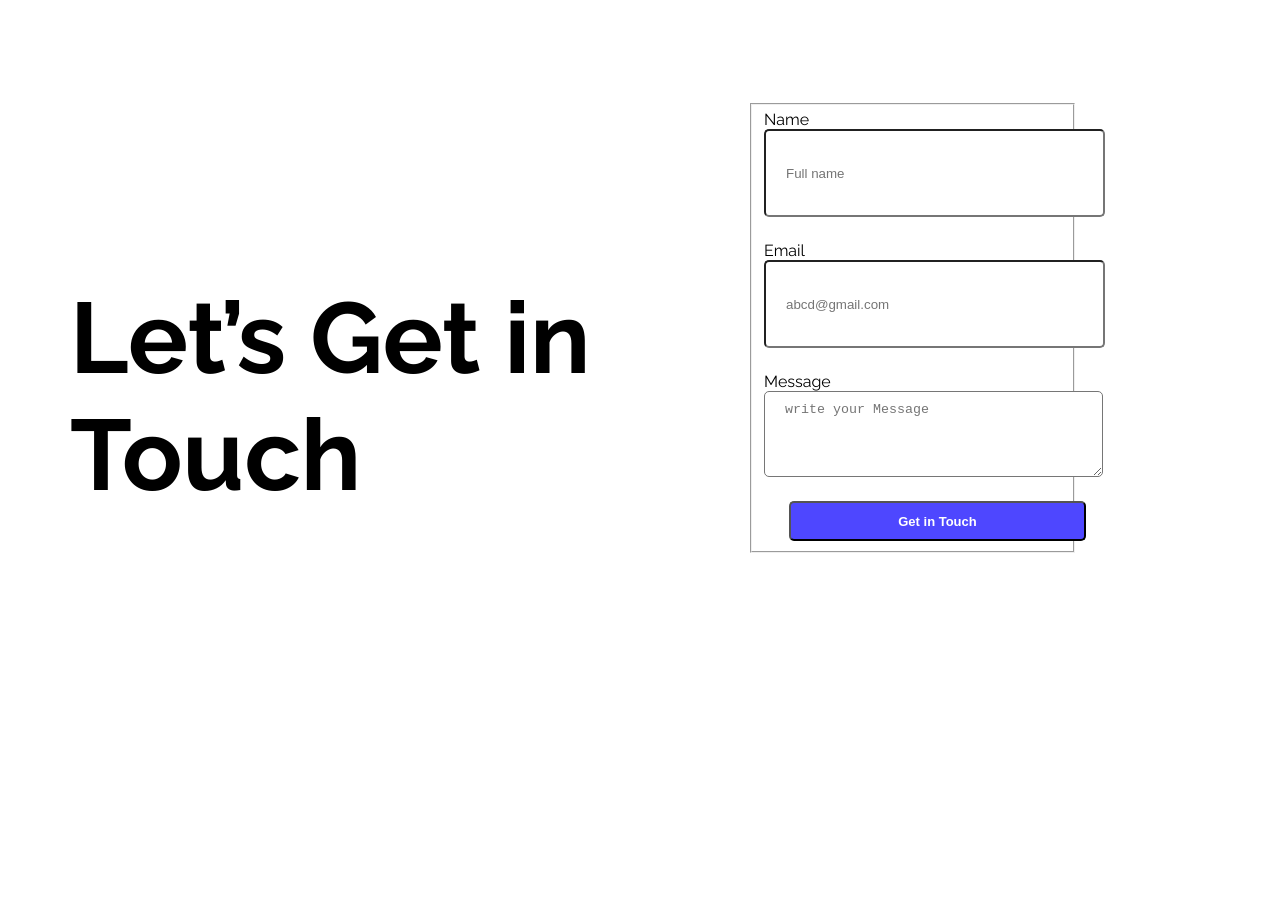
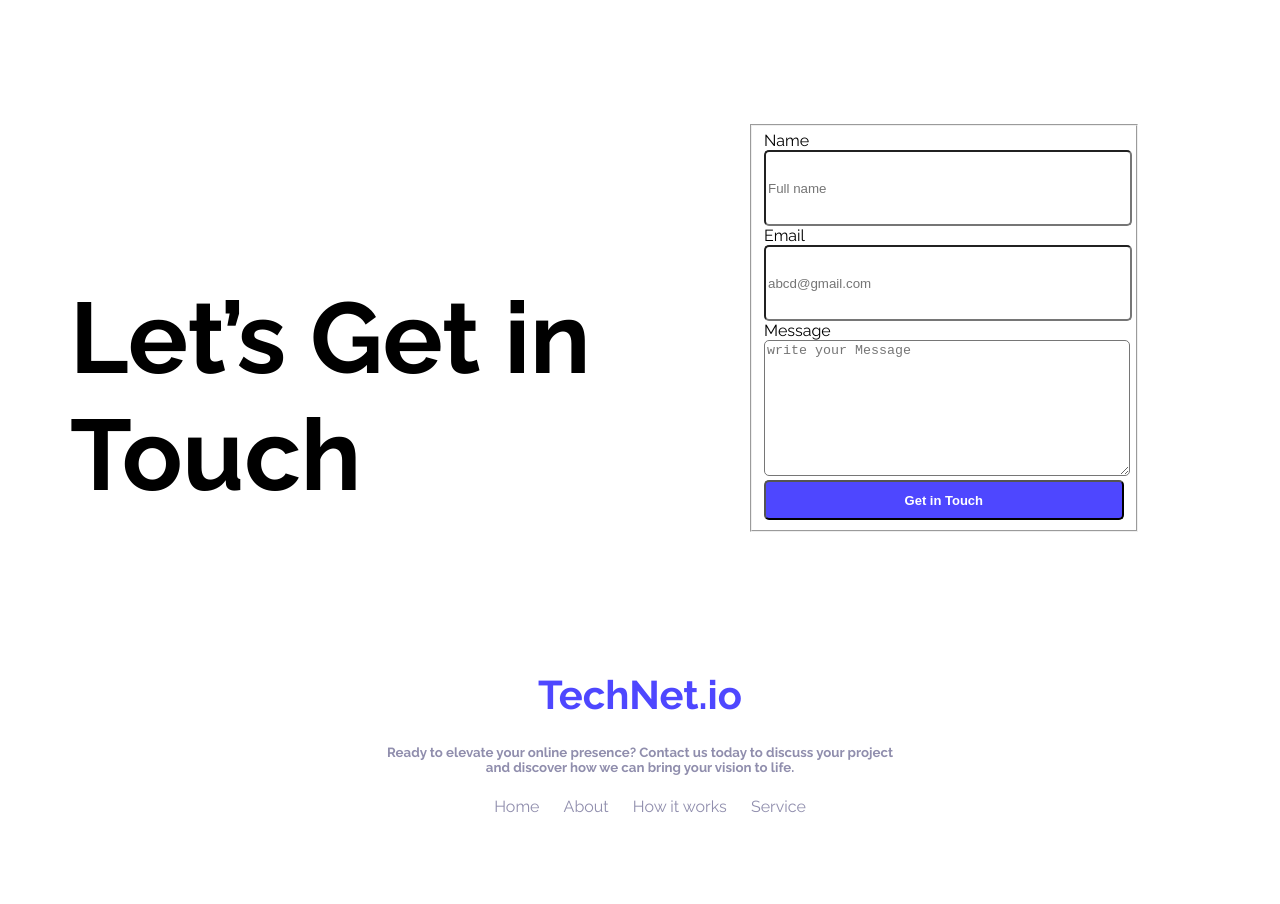
Before and after one commit to hr1971/assignment-1, a plain HTML site: page index.html in a window 1280 px wide. Shown: the part 2560-3464 px from the top of the page. Before the commit the page ends 3212 px from the top, so only its background shows below. Drawn offline with Linux system fonts and the light colour scheme.

Commit message:
add new things

```diff
--- a/index.html
+++ b/index.html
@@ -112,6 +112,21 @@
 
     </main>
     <footer>
+        <div class="footer-section">
+
+            <div class="footer-content">
+                <h1 class="footer-title">TechNet.io</h1>
+                <h5 class="user-color">Ready to elevate your online presence? Contact us today to discuss your project and discover how we can bring your vision to life.</h5>
+
+            </div>
+            <div class="footer-link">
+                <a href="">Home</a>
+                <a href="">About</a>
+                <a href="">How it works</a>
+                <a href="">Service</a>
+            </div>
+
+        </div>
 
     </footer>
 
--- a/styles/style.css
+++ b/styles/style.css
@@ -145,19 +145,21 @@ nav {
 }
 .form-section label{
     display: block;
+}
+input[type="text"],input[type="email"]{
+    width: 100%;
+    height: 70px;
+    border-radius: 5px;
+    background-color: white;
+}
+main textarea{
+    width: 100%;
+    height: 130px;
+    border-radius: 5px;
+    background-color: white;
+}
 
 
-}
-input[type="text"], main input[type="email"],main textarea{
-    height: 64px;
-    border-radius: 5px;
-    background-color: white;
-    display: block;
-    width: 100%;
-    padding: 10px 20px;
-    margin-bottom: 24px;
-
-}
 .btn-touch{
     background-color: #4E47FF;
      color: white;
@@ -166,5 +168,27 @@ input[type="text"], main input[type="email"],main textarea{
     border-radius: 5px;
      height: 40px;
      font-weight: 600;
-     margin-left: 25px;
+
 }
+.footer-section{
+    /* border: 1px solid; */
+    margin: auto;
+    width: 530px;
+    height: 230px;
+    text-align: center;
+}
+.footer-link a{
+
+    /* justify-content: space-between; */
+    text-decoration: none;
+    color: #908ead;
+    gap: 10px;
+     /* margin-left: auto; */
+    /* margin-right: auto; */
+    padding-left:  20px;
+}
+.footer-title{
+    color: #4E47FF;
+    font-weight: bold;
+    font-size: 40px;
+}
```
